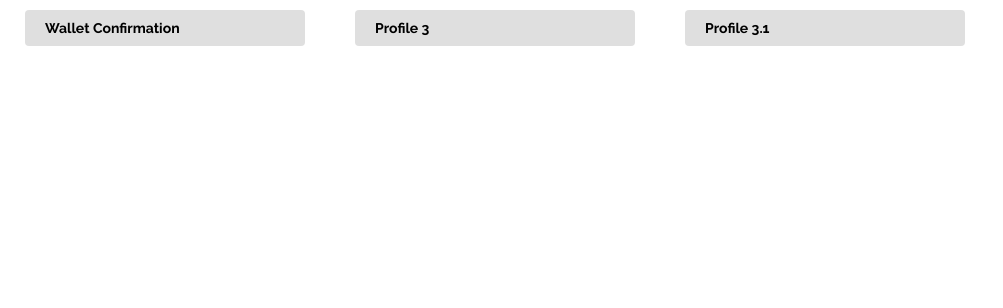
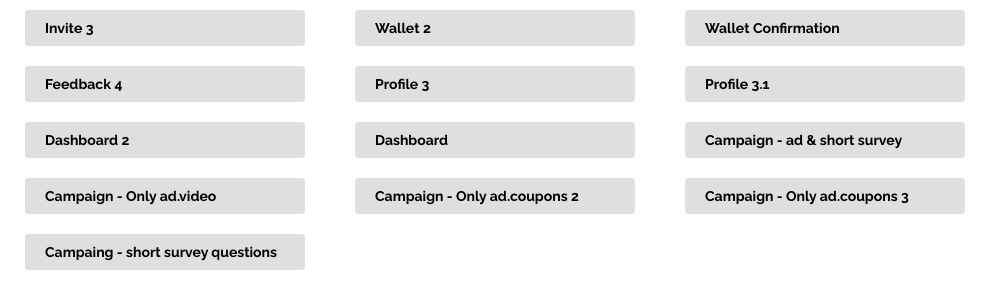
Before and after one commit to Rushil-Dhinoja/granulity, a website: page index.html in a window 1280 px wide. Shown: the whole page, without its empty margins (0-1003 px from the left). Drawn offline with Linux system fonts and the light colour scheme.

Commit message:
Devlopment branch first commit

```diff
--- a/index.html
+++ b/index.html
@@ -10,19 +10,19 @@
 
 <body>
     <div class="index-container">
-        <!-- <a href="./html/invite3.html"><div>Invite 3</div></a> -->
-        <!-- <a href="./html/wallet2.html"><div>Wallet 2</div></a> -->
+        <a href="./html/invite3.html"><div>Invite 3</div></a>
+        <a href="./html/wallet2.html"><div>Wallet 2</div></a>
         <a href="./html/wallet-confirmation.html"><div>Wallet Confirmation</div></a>
-        <!-- <a href="./html/feedback4.html"><div>Feedback 4</div></a> -->
+        <a href="./html/feedback4.html"><div>Feedback 4</div></a>
         <a href="./html/profile3.html"><div>Profile 3</div></a>
         <a href="./html/profile3.1.html"><div>Profile 3.1</div></a>
-        <!-- <a href="./html/dashboard2.html"><div>Dashboard 2</div></a> -->
-        <!-- <a href="./html/dashboard.html"><div>Dashboard</div></a> -->
-        <!-- <a href="./html/campaign-ad.html"><div>Campaign - ad & short survey</div></a> -->
-        <!-- <a href="./html/campaign-only-video.html"><div>Campaign - Only ad.video</div></a>  -->
-        <!-- <a href="./html/campaign-only-coupons2.html"><div>Campaign - Only ad.coupons 2</div></a>  -->
-        <!-- <a href="./html/campaign-only-ad-coupons3.html"><div>Campaign - Only ad.coupons 3</div></a> -->
-        <!-- <a href="./html/campaign-survey.html"><div>Campaing - short survey questions</div></a> -->
+        <a href="./html/dashboard2.html"><div>Dashboard 2</div></a>
+        <a href="./html/dashboard.html"><div>Dashboard</div></a>
+        <a href="./html/campaign-ad.html"><div>Campaign - ad & short survey</div></a>
+        <a href="./html/campaign-only-video.html"><div>Campaign - Only ad.video</div></a>
+         <a href="./html/campaign-only-coupons2.html"><div>Campaign - Only ad.coupons 2</div></a>
+         <a href="./html/campaign-only-ad-coupons3.html"><div>Campaign - Only ad.coupons 3</div></a>
+         <a href="./html/campaign-survey.html"><div>Campaing - short survey questions</div></a>
     </div>
 </body>
 
```
